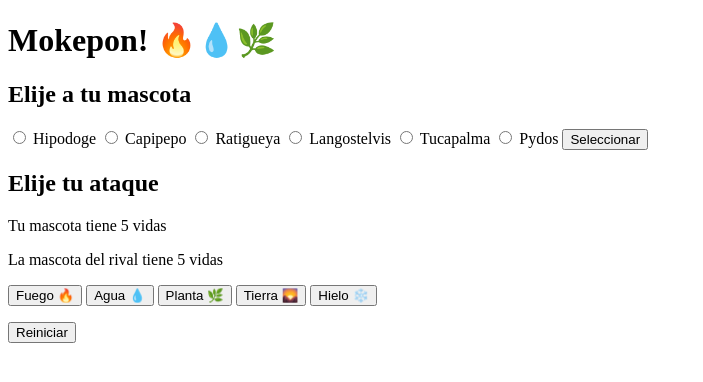
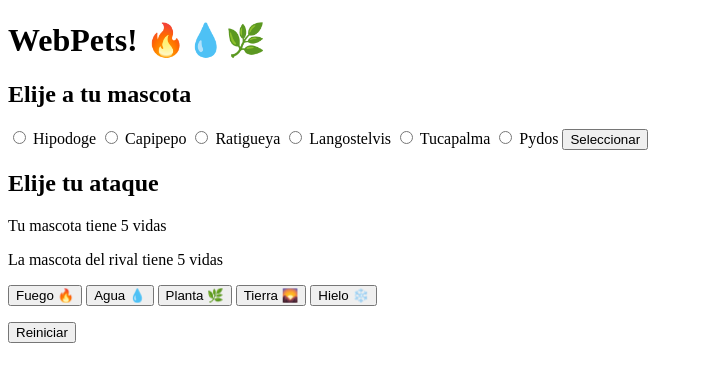
Before and after one commit to soyleo/Programacion, a plain HTML site: page index.html in a window 1280 px wide. Shown: the whole page, without its empty margins (0-703 px from the left). Drawn offline with Linux system fonts and the light colour scheme.

Commit message:
Correccion Nombre

```diff
--- a/index.html
+++ b/index.html
@@ -4,10 +4,10 @@
     <meta charset="UTF-8">
     <meta name="viewport" content="width=device-width, initial-scale=1.0">
     <script src="js/mokepon.js"></script>
-    <title>Mokepon</title>
+    <title>WebPets</title>
 </head>
 <body>
-    <h1>Mokepon! 🔥💧🌿</h1>
+    <h1>WebPets! 🔥💧🌿</h1>
     <section id="seleccion-mascota">
         <h2>Elije a tu mascota</h2>
         <input type="radio" name="mascota" id="hipodoge" value="Hipodoge" />
```
